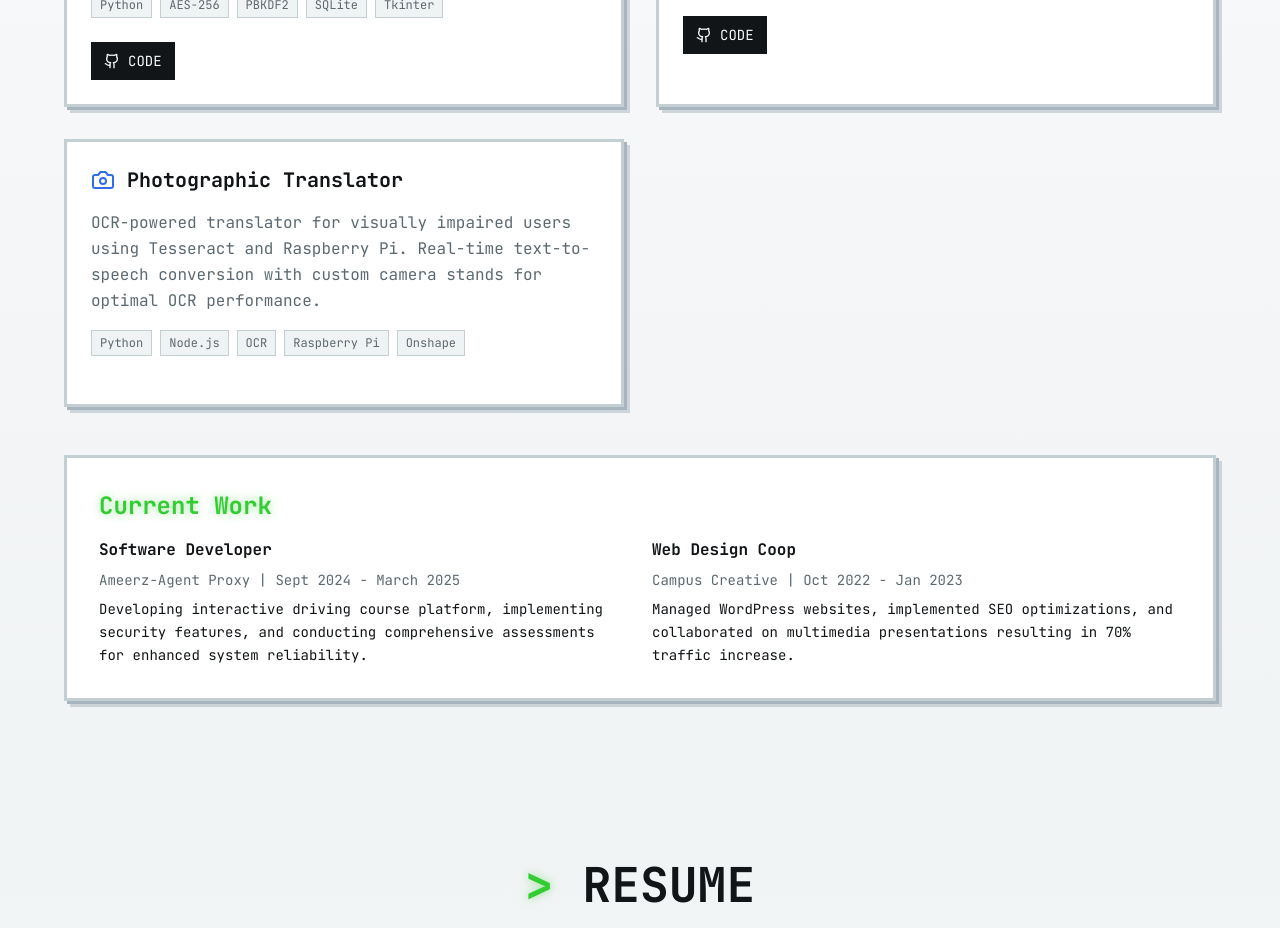
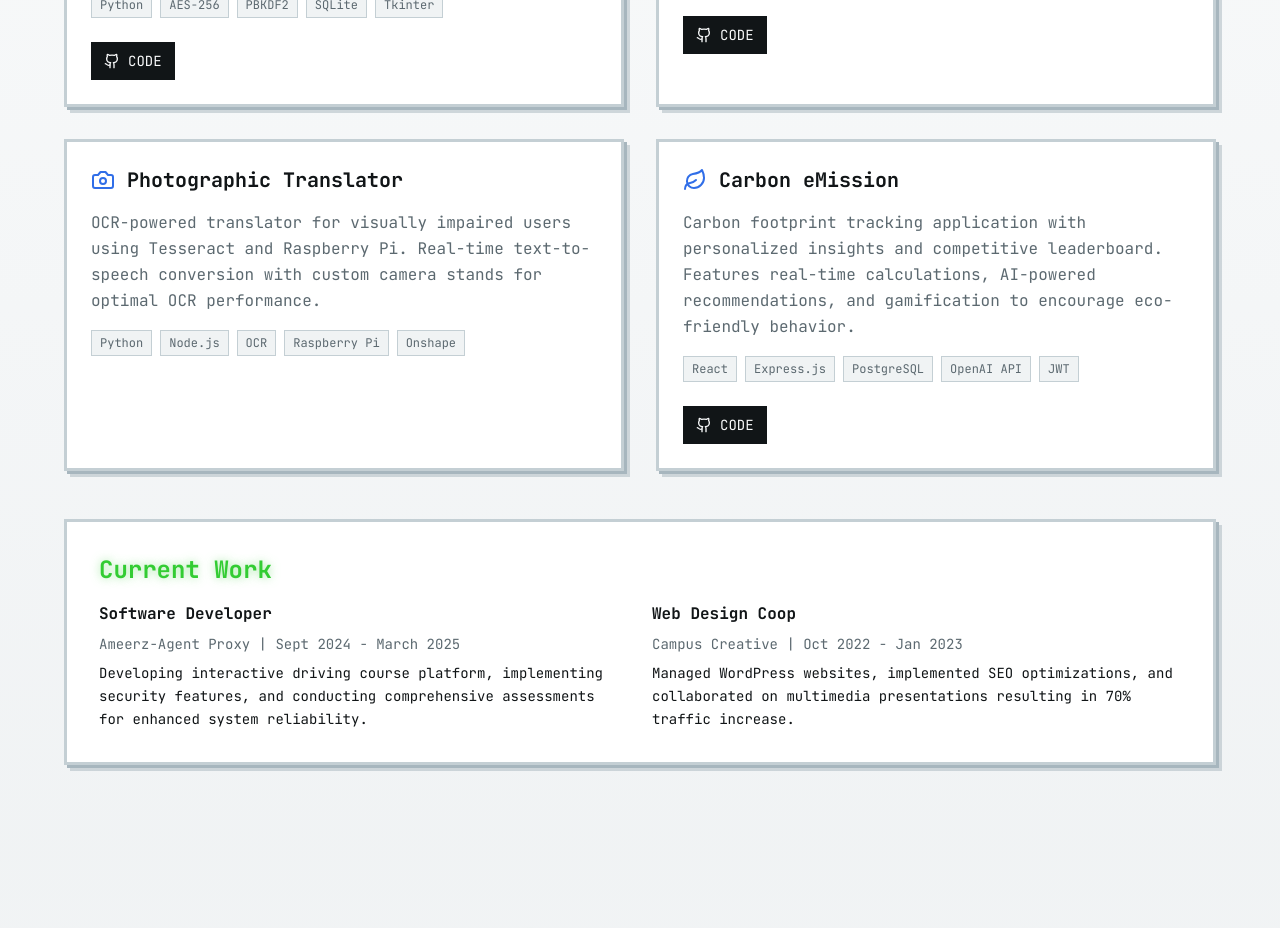
Before and after one commit to Almamoe/Mohammed-Almabhouh-Website1, a React (Vite) app: page / in a window 1280 px wide. Shown: the part 3380-4308 px from the top of the page. Built offline with nearby package versions, Linux system fonts and the light colour scheme.

Commit message:
Add Carbon eMission project
Add the Carbon eMission project to the projects section, including its GitHub link and a summary of its features.

```diff
--- a/src/components/Projects.tsx
+++ b/src/components/Projects.tsx
@@ -1,4 +1,4 @@
-import { ExternalLink, Github, Shield, Camera, Car, Gamepad2 } from "lucide-react";
+import { ExternalLink, Github, Shield, Camera, Car, Gamepad2, Leaf } from "lucide-react";
 
 const projects = [
   {
@@ -27,6 +27,15 @@ const projects = [
     github: null,
     demo: null,
     status: "DEPLOYED"
+  },
+  {
+    title: "Carbon eMission",
+    description: "Carbon footprint tracking application with personalized insights and competitive leaderboard. Features real-time calculations, AI-powered recommendations, and gamification to encourage eco-friendly behavior.",
+    tech: ["React", "Express.js", "PostgreSQL", "OpenAI API", "JWT"],
+    icon: Leaf,
+    github: "https://github.com/Almamoe/Carbon-eMission",
+    demo: "#",
+    status: "COMPLETED"
   }
 ];
 
```
